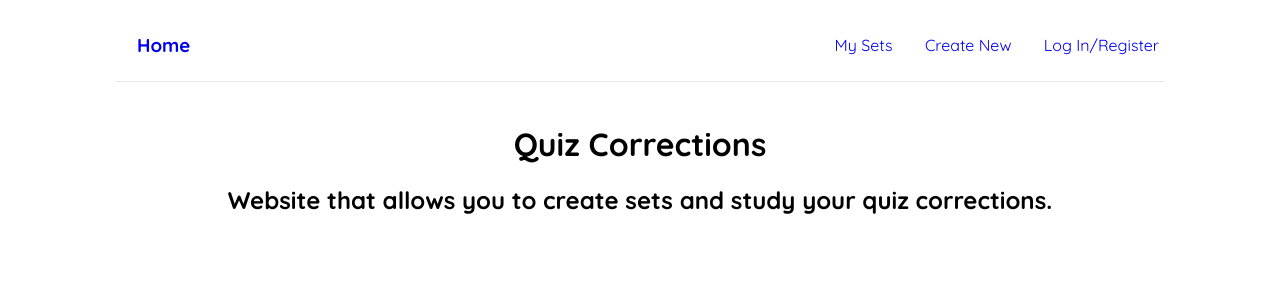
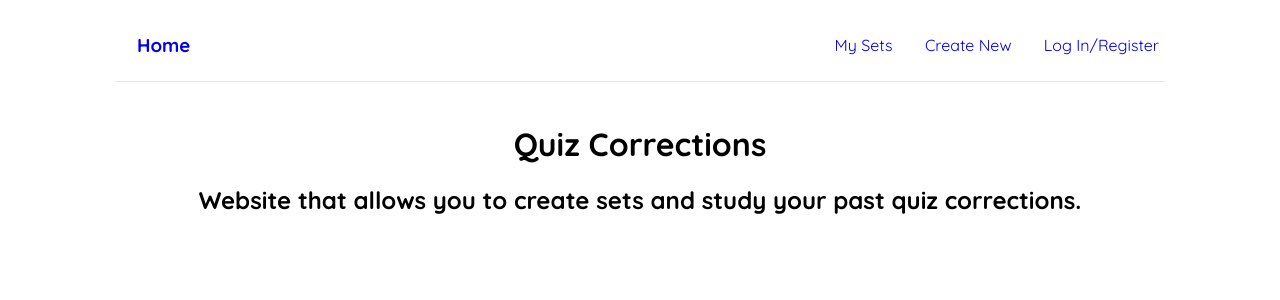
Before and after one commit to kliu3115/quiz-corrections, a React (Vite) app in the folder front-end/: page / in a window 1280 px wide. Shown: the top 300 px of the page. Built offline with nearby package versions, Linux system fonts and the light colour scheme; no server answers.

Commit message:
try adding rewrite?

```diff
--- a/front-end/src/Home.tsx
+++ b/front-end/src/Home.tsx
@@ -2,7 +2,7 @@ const Home = () => {
     return (
         <div className = "home">
             <h1> Quiz Corrections </h1>
-            <h2> Website that allows you to create sets and study your quiz corrections. </h2>
+            <h2> Website that allows you to create sets and study your past quiz corrections. </h2>
         </div>
     )
 }
```
Also changed, not shown: 1 other file (tests, documents, lock files or other folders).
